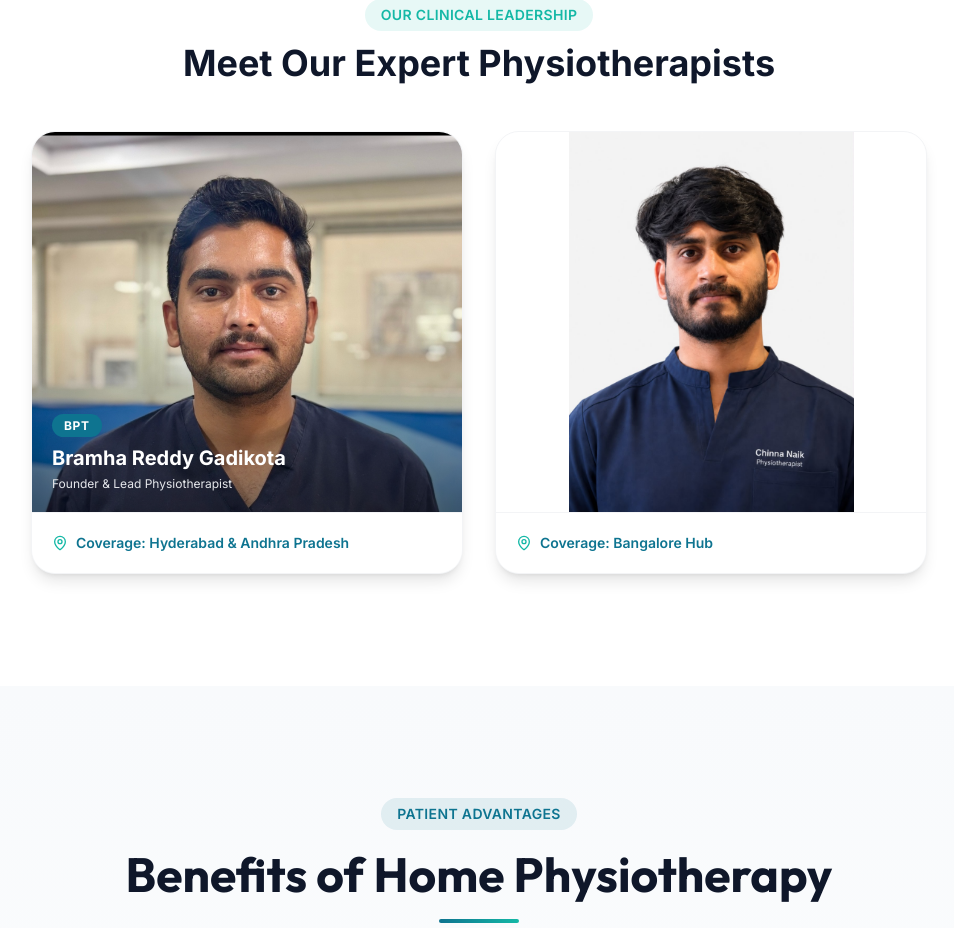
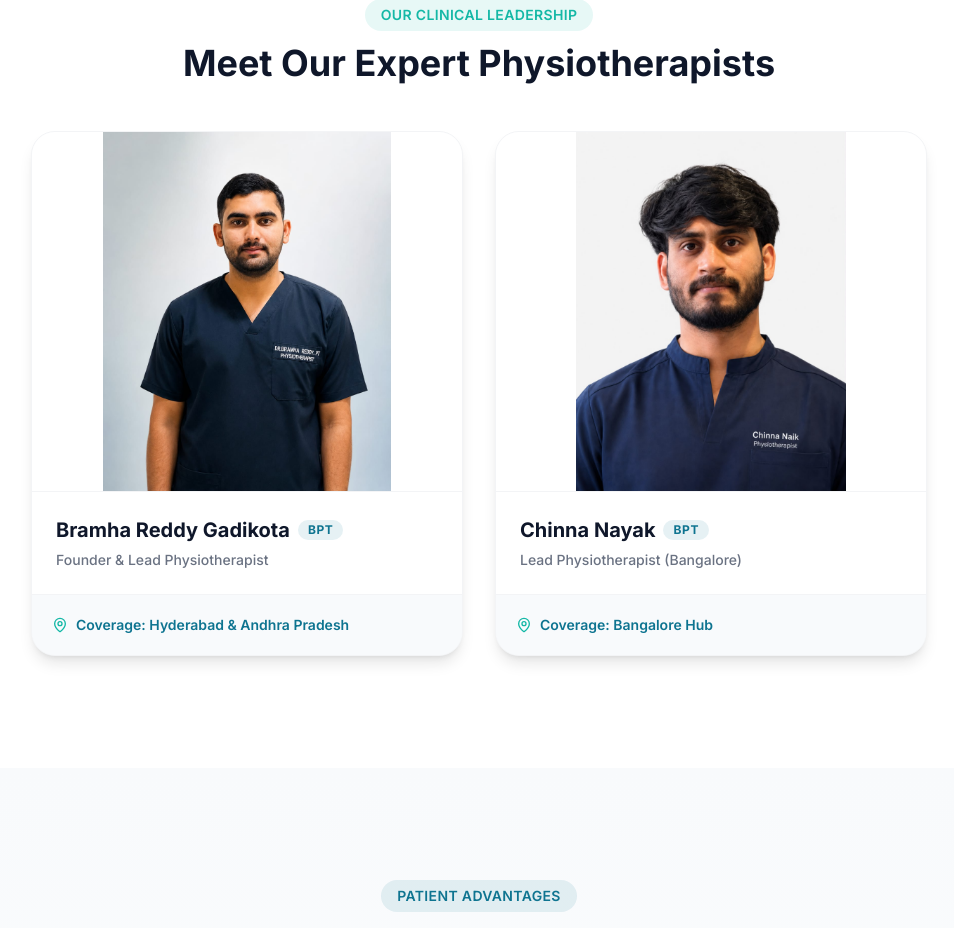
Before and after one commit to meghavamsikiran/vrukshaphysio, a React (Vite) app: page / in a window 1280 px wide. Shown: the part 6600-7528 px from the top of the page, without its empty margins (161-1115 px from the left). Built offline with nearby package versions, Linux system fonts and the light colour scheme.

Commit message:
feat: update Bramha Reddy photo and synchronize team card sizes and details layout

```diff
--- a/src/components/About.tsx
+++ b/src/components/About.tsx
@@ -4,12 +4,11 @@
 
 const team = [
   {
-    image: '/images/bramha-reddy.jpg',
+    image: '/images/bramha-reddy.png',
     name: 'Bramha Reddy Gadikota',
     role: 'Founder & Lead Physiotherapist',
     degree: 'BPT',
     location: 'Hyderabad & Andhra Pradesh',
-    useContain: false,
   },
   {
     image: '/images/chinna-nayak.png',
@@ -17,7 +16,6 @@
     role: 'Lead Physiotherapist (Bangalore)',
     degree: 'BPT',
     location: 'Bangalore Hub',
-    useContain: true,
   },
 ];
 
@@ -144,38 +142,34 @@
             {team.map((member) => (
               <div
                 key={member.name}
-                className="bg-[#F8FAFC] border border-gray-100 rounded-3xl overflow-hidden shadow-lg hover:shadow-xl transition-all duration-300 group flex flex-col"
+                className="bg-[#F8FAFC] border border-gray-100 rounded-3xl overflow-hidden shadow-lg hover:shadow-xl transition-all duration-300 group flex flex-col h-full justify-between"
               >
+                <div>
                   {/* Photo */}
-                <div className="relative h-[380px] overflow-hidden bg-white">
+                  <div className="relative h-[360px] overflow-hidden bg-white border-b border-gray-100">
                     <img
                       src={member.image}
                       alt={`${member.name} (${member.degree})`}
-                    className={`w-full h-full transition-all duration-500 ${
-                      member.useContain
-                        ? 'object-contain bg-white group-hover:scale-102'
-                        : 'object-cover object-top group-hover:scale-103'
-                    }`}
+                      className="w-full h-full object-contain bg-white group-hover:scale-102 transition-all duration-500"
                     />
-                  {!member.useContain && (
-                    <>
-                      <div className="absolute inset-0 bg-gradient-to-t from-black/50 via-transparent to-transparent"></div>
-                      {/* Name overlay */}
-                      <div className="absolute bottom-5 left-5 right-5 text-white">
-                        <span className="bg-[#0E7490] text-white text-xs font-bold px-3 py-1 rounded-full uppercase tracking-wider">
+                  </div>
+
+                  {/* Name and Role Section */}
+                  <div className="p-6 bg-white">
+                    <div className="flex items-center gap-2 mb-1.5">
+                      <h4 className="text-xl font-bold font-[family-name:var(--font-outfit)] text-[#0F172A]">
+                        {member.name}
+                      </h4>
+                      <span className="bg-[#0E7490]/10 text-[#0E7490] text-xs font-bold px-2.5 py-0.5 rounded-full uppercase tracking-wider shrink-0">
                         {member.degree}
                       </span>
-                        <h4 className="text-xl font-bold font-[family-name:var(--font-outfit)] mt-2">
-                          {member.name}
-                        </h4>
-                        <p className="text-xs text-gray-200 mt-1">{member.role}</p>
                     </div>
-                    </>
-                  )}
+                    <p className="text-sm text-gray-500 font-medium">{member.role}</p>
+                  </div>
                 </div>
 
                 {/* Meta details */}
-                <div className="p-5 flex items-center gap-2 text-[#0E7490] font-semibold text-sm bg-white border-t border-gray-100">
+                <div className="p-5 flex items-center gap-2 text-[#0E7490] font-semibold text-sm bg-[#F8FAFC] border-t border-gray-100">
                   <MapPin className="w-4 h-4 shrink-0 text-[#14B8A6]" />
                   <span>Coverage: {member.location}</span>
                 </div>
```
Also changed, not shown: public/images/bramha-reddy.png (added). Lines whose indentation alone changed are shown as unchanged.
